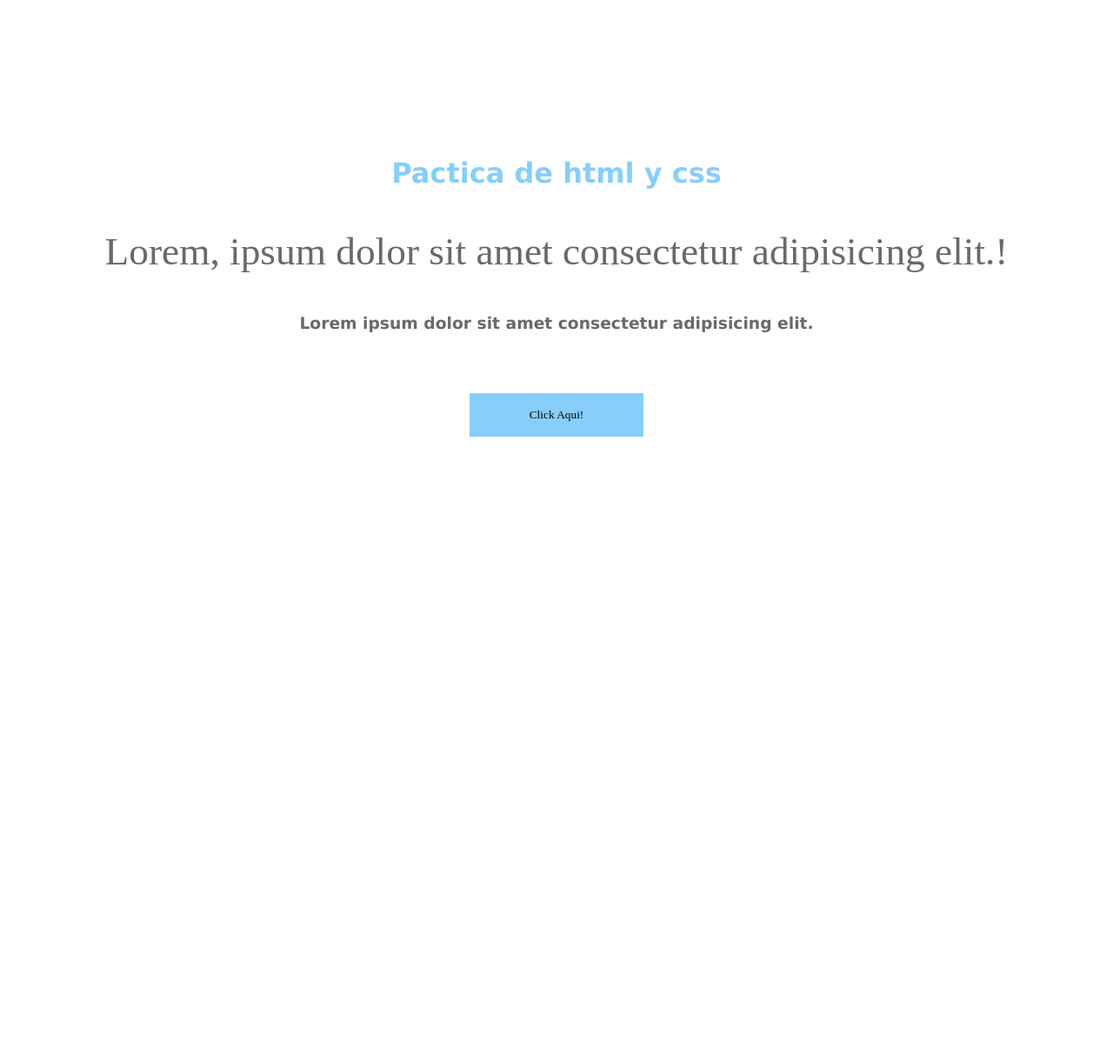
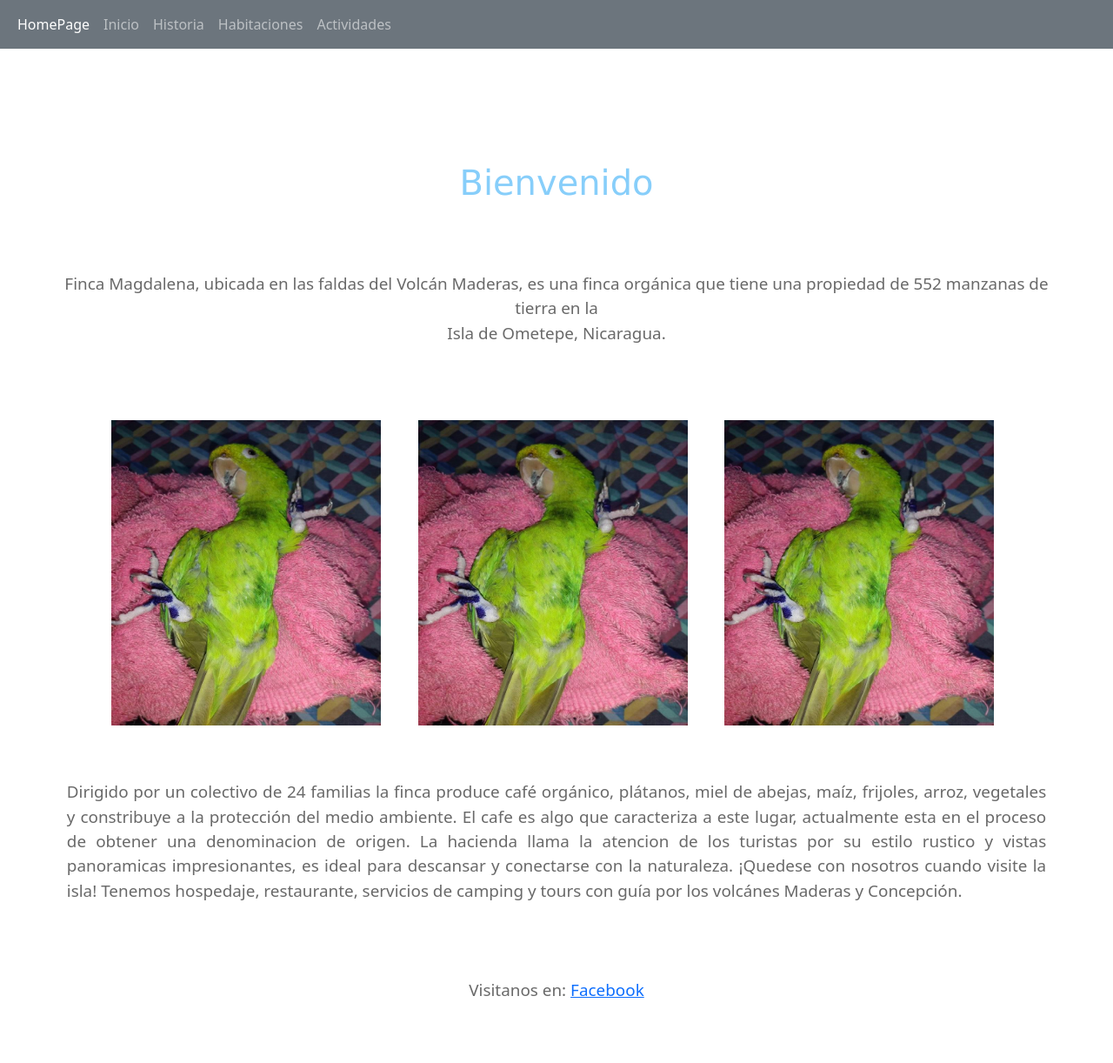
Before and after one commit to jcent08/prueba, a plain HTML site: page Index.html in a window 1280 px wide. Shown: the whole page at 87% size. Before the commit the page ends 800 px from the top, so only its background shows below. Drawn offline with nearby package versions, Linux system fonts and the light colour scheme.

Commit message:
Agregando Imagenes

```diff
--- a/Index.css
+++ b/Index.css
@@ -1,19 +1,29 @@
-h1{
-    margin-top: 180px;
+header{
+    margin-top: 130px;
     color:lightskyblue;
     text-align: center;
     font-family:Verdana, Geneva, Tahoma, sans-serif;
 }
-
-h3{
+.TextoIndex{
+    color: dimgray;
+    text-align:justify;
+    font-size: 0.5cm;
+    margin-left:6%;
+    margin-right:6%;
+}
+.TextoInicio{
+    color: dimgray;
+    text-align: center;
+    font-size: 0.5cm;
+    padding: 70px;
+}
+.TextoInicio::selection{
+    color:lightgreen;
+}
+.h11{
     color: dimgray;
     text-align: center;
     font-family:Verdana, Geneva, Tahoma, sans-serif;
-}
-p{
-    color: dimgray;
-    text-align: center;
-    font-size: 1.2cm;
 }
 button{
     background-color:lightskyblue;
@@ -26,9 +36,21 @@ button{
 button:hover{
     background-color: cornflowerblue;
 }
-.container {
+.Centrar {
     margin-top: 70px;
     display: flex;
     justify-content: center;
     align-items: center;
 }
+  .mosaic {
+    margin-left:10%;
+    margin-right:8%;
+    display: grid;
+    grid-template-columns: repeat(3, 1fr); /* Ajusta el número de imágenes por fila */
+    gap: 8px; /* Espacio entre imágenes */
+  }
+
+  img {
+    width: 90%;
+    height: 85%;
+  }
--- a/Index.html
+++ b/Index.html
@@ -3,15 +3,55 @@
 <head>
     <meta charset="UTF-8">
     <meta name="viewport" content="width=device-width, initial-scale=1.0">
+    <link href="https://cdn.jsdelivr.net/npm/bootstrap@5.3.0/dist/css/bootstrap.min.css" rel="stylesheet">
+    <script src="https://cdn.jsdelivr.net/npm/bootstrap@5.3.0/dist/js/bootstrap.bundle.min.js"></script>
     <link href="Index.css" rel="stylesheet">
     <title>Html Practica</title>
 </head>
 <body>
-    <h1>Pactica de html y css</h1>
-    <p>Lorem, ipsum dolor sit amet consectetur adipisicing elit.!</p>
-    <h3>Lorem ipsum dolor sit amet consectetur adipisicing elit.</h3>
-    <div class="container">
+    <nav class="navbar navbar-expand-sm bg-secondary navbar-dark">
+        <div class="container-fluid">
+          <ul class="navbar-nav">
+            <li class="nav-item">
+              <a class="nav-link active" href="#">HomePage</a>
+            </li>
+            <li class="nav-item">
+              <a class="nav-link" href="#">Inicio</a>
+            </li>
+            <li class="nav-item">
+              <a class="nav-link" href="#">Historia</a>
+            </li>
+            <li class="nav-item">
+                <a class="nav-link" href="#">Habitaciones</a>
+              </li>
+              <li class="nav-item">
+                <a class="nav-link" href="#">Actividades</a>
+              </li>
+
+          </ul>
+        </div>
+      </nav>
+    <header>
+        <h1>Bienvenido</h1>
+    </header>
+    <p class="TextoInicio">Finca Magdalena, ubicada en las faldas del Volcán Maderas, es una finca orgánica que tiene una propiedad de 552 manzanas de tierra en la <br>Isla de Ometepe, Nicaragua.</p>
+    <!---<h3 class="h11">Lorem ipsum dolor sit amet consectetur adipisicing elit.</h3>
+    <div class="Centrar">
     <button>Click Aqui!</button>
+    </div>-->
+    <div class="mosaic">
+        <img src="Imagenes\imagen1.jpg" alt="Imagen 1">
+        <img src="Imagenes\imagen3.jpg" alt="Imagen 3">
+        <img src="Imagenes\imagen2.jpg" alt="Imagen 2">
     </div>
+    <div class="TextoIndex">
+    <p > Dirigido por un colectivo de 24 familias la finca produce café orgánico, plátanos, miel de abejas, maíz, frijoles, arroz, vegetales y constribuye a la protección del medio ambiente.
+        El cafe es algo que caracteriza a este lugar, actualmente esta en el proceso de obtener una denominacion de origen.
+        La hacienda llama la atencion de los turistas por su estilo rustico y vistas panoramicas impresionantes, es ideal para descansar y conectarse con la naturaleza.
+        ¡Quedese con nosotros cuando visite la isla! Tenemos hospedaje, restaurante, servicios de camping y tours con guía por los volcánes Maderas y Concepción.
+    </p>
+    </div>
+    <div class="TextoInicio">Visitanos en: <a href = "https://www.facebook.com/FincaMagdalenaOmetepe"> Facebook</a></div>
+
 </body>
 </html>
```
Also changed, not shown: Imagenes/imagen1.jpg (added), Imagenes/imagen2.jpg (added), Imagenes/imagen3.jpg (added).
